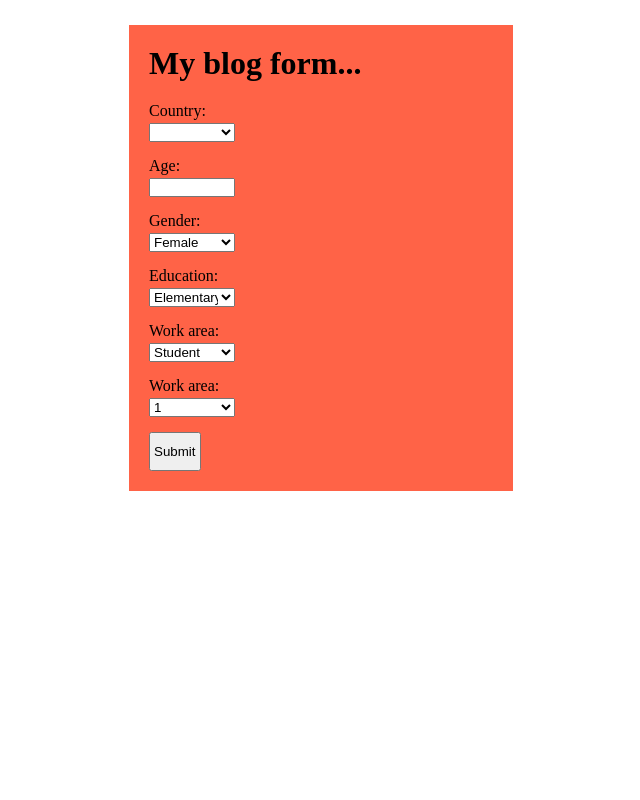
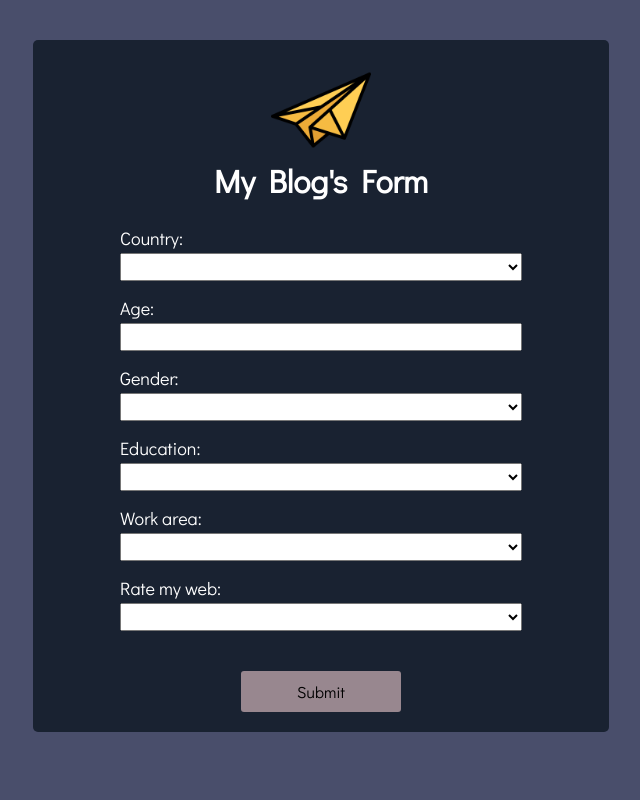
Before and after one commit to leonellee1988/blog-professional-form, a PHP site: page / in a window 768 px wide. Shown: the whole page, without its empty margins (63-703 px from the left). Run offline with PHP 8.4, Linux system fonts and the light colour scheme; lists and menus that the app fills with data are empty; some libraries are stand-ins or nearby versions.

Commit message:
Media query mobile device 17.02.2022 11:46

```diff
--- a/country_list.js
+++ b/country_list.js
@@ -7,14 +7,14 @@ document.addEventListener("DOMContentLoaded", ()=>{
         return res.json();
     }).then(data=>{
         let outPut = "";
-        let array = [];
+        let arrayCountry = [];
 
         data.forEach(country => {
-            array.push(country.name.common);
-            array.sort();
+            arrayCountry.push(country.name.common);
+            arrayCountry.sort();
         })
 
-        for(let item of array){
+        for(let item of arrayCountry){
             outPut += `<option value="${item}">${item}</option>`;
         }
 
--- a/index.php
+++ b/index.php
@@ -1,3 +1,4 @@
+<!DOCTYPE html>
 <html lang="en">
 
   <head>
@@ -16,10 +17,13 @@
     method="get"
     action="data_base.php">
 
-        <h1 class="titleForm">My blog form...</h1>
+        <img src="icon.png" />
+        <h1 class="titleForm">My Blog's Form</h1>
 
         <label class="labelItem">Country: </label>
-        <select id="countryList" name="countryList">
+        <select
+        id="countryList"
+        name="countryList">
         </select>
 
         <label class="labelItem">Age: </label>
@@ -30,13 +34,19 @@
         autocomplete="off"/>
 
         <label class="labelItem">Gender: </label>
-        <select id="gender" name="gender">
+        <select
+        id="gender"
+        name="gender">
+          <option selected></option>
           <option value="Female">Female</option>
           <option value="Male">Male</option>
         </select>
 
         <label class="labelItem">Education: </label>
-        <select id="education" name="education">
+        <select
+        id="education"
+        name="education">
+          <option selected></option>
           <option value="Elementary">Elementary</option>
           <option value="High School">High School</option>
           <option value="College">College</option>
@@ -46,7 +56,10 @@
         </select>
 
         <label class="labelItem">Work area: </label>
-        <select id="work" name="work">
+        <select
+        id="work"
+        name="work">
+          <option selected></option>
           <option value="Student">Student</option>
           <option value="Education">Education</option>
           <option value="Administrative">Administrative</option>
@@ -55,8 +68,12 @@
           <option value="Other">Other</option>
         </select>
 
-        <label class="labelItem">Work area: </label>
-        <select id="rate" name="rate">
+        <label class="labelItem">Rate my web: </label>
+        <select
+        id="rate"
+        name="rate"
+        onfocus="this.size=5">
+          <option selected></option>
           <option value= 1>1</option>
           <option value= 2>2</option>
           <option value= 3>3</option>
--- a/styles.css
+++ b/styles.css
@@ -1,19 +1,22 @@
 /*My professional blog's form styles*/
 
+@import url('https://fonts.googleapis.com/css2?family=Didact+Gothic&display=swap');
+
 *{
+    box-sizing: border-box;
     margin: 0;
     padding: 0;
-    box-sizing: border-box;
 }
 
 .formContainer{
-    width: 50%;
+    background-color: tomato;
+    display: flex;
+    flex-direction: column;
     margin: 0 auto;
+    margin-bottom: 25px;
     margin-top: 25px;
     padding: 20px 20px;
-    display: flex;
-    flex-direction: column;
-    background-color: tomato;
+    width: 50%;
 }
 
 .titleForm{
@@ -25,11 +28,130 @@
 }
 
 #countryList, #age, #gender, #education, #work, #rate{
+    margin-bottom: 15px;
     width: 25%;
-    margin-bottom: 15px;
 }
 
 #submit{
+    padding: 10px 0px;
     width: 15%;
+}
+
+/*----------Media query for mobile device (vertical position)----------*/
+
+@media (max-width: 550px){
+
+body{
+    background-color: #494E6b;
+    width: 100vw;
+}
+
+.formContainer{
+    background-color: #192231;
+    border-radius: 5px;
+    margin-top: 40px;
+    width: 90%;
+}
+
+.titleForm{
+    color: #fff;
+    font-family: 'Didact Gothic', sans-serif;
+    margin: 0 auto;
+    margin-bottom: 25px;
+}
+
+img{
+    margin: 0 auto;
+    width: 100px;
+}
+
+.labelItem{
+    align-self: center;
+    color: #fff;
+    font-size: 18px;
+    font-family: 'Didact Gothic', sans-serif;
+    width: 75%;
+}
+
+#countryList, #age, #gender, #education, #work, #rate{
+    align-self: center;
+    font-size: 18px;
+    font-family: 'Didact Gothic', sans-serif;
+    overflow: scroll;
+    width: 75%;
+}
+
+#submit{
+    background-color: #98878F;
+    border: none;
+    border-radius: 3px;
+    color: #000;
+    font-family: 'Didact Gothic', sans-serif;
+    font-size: 16px;
+    margin: 0 auto;
+    margin-top: 25px;
     padding: 10px 0px;
+    width: 30%;
 }
+
+}
+
+/*----------Media query for mobile device (horizontal position)----------*/
+
+@media (min-width: 550px) and (max-width: 1000px){
+
+body{
+    background-color: #494E6b;
+    width: 100vw;
+}
+
+.formContainer{
+    background-color: #192231;
+    border-radius: 5px;
+    margin-top: 40px;
+    width: 75%;
+}
+
+.titleForm{
+    color: #fff;
+    font-family: 'Didact Gothic', sans-serif;
+    margin: 0 auto;
+    margin-bottom: 25px;
+}
+
+img{
+    margin: 0 auto;
+    width: 100px;
+}
+
+.labelItem{
+    align-self: center;
+    color: #fff;
+    font-size: 18px;
+    font-family: 'Didact Gothic', sans-serif;
+    left: 75px;
+    width: 75%;
+}
+
+#countryList, #age, #gender, #education, #work, #rate{
+    align-self: center;
+    font-size: 18px;
+    font-family: 'Didact Gothic', sans-serif;
+    overflow: scroll;
+    width: 75%;
+}
+
+#submit{
+    background-color: #98878F;
+    border: none;
+    border-radius: 3px;
+    color: #000;
+    font-family: 'Didact Gothic', sans-serif;
+    font-size: 16px;
+    margin: 0 auto;
+    margin-top: 25px;
+    padding: 10px 0px;
+    width: 30%;
+}
+
+}
```
Also changed, not shown: icon.png (added).
